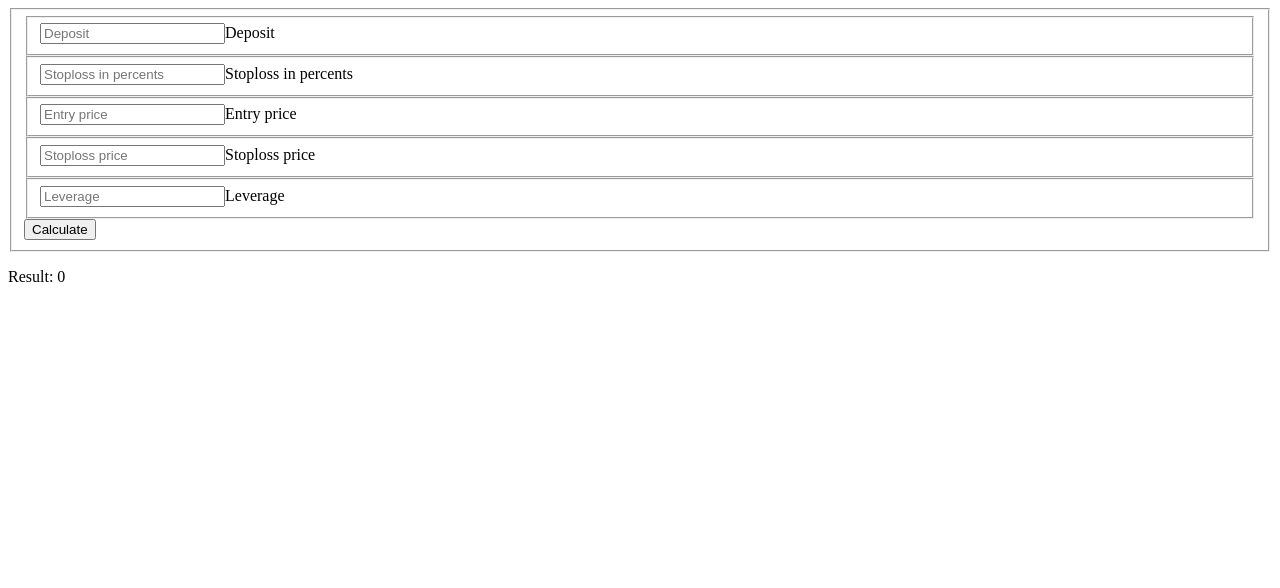
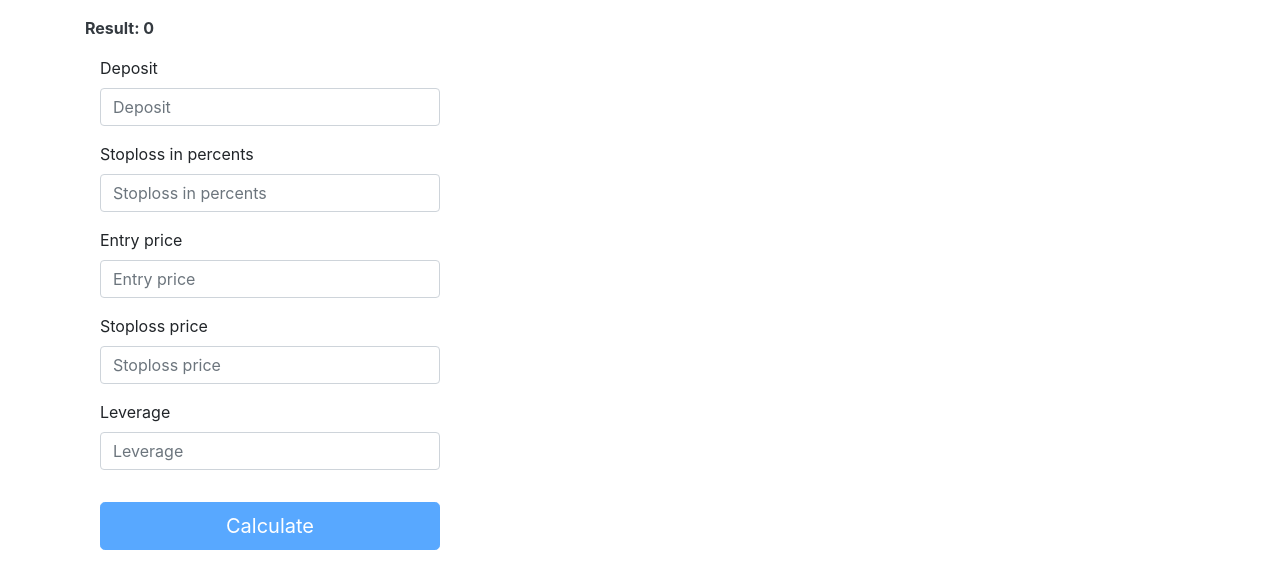
Before and after one commit to ArtemMarkevych1/leverage-calculator, an Angular app: page / in a window 1280 px wide. Shown: the top 588 px of the page. Built offline with nearby package versions, Linux system fonts and the light colour scheme.

Commit message:
Add bootstrap styling. Add form validation.

```diff
--- a/angular.json
+++ b/angular.json
@@ -32,7 +32,8 @@
             "styles": [
               "src/styles.scss"
             ],
-            "scripts": []
+            "scripts": [
+            ]
           },
           "configurations": {
             "production": {
--- a/src/app/app.component.html
+++ b/src/app/app.component.html
@@ -1,58 +1,85 @@
+  <div class="container page mt-3">
+    <p class="text-dark font-weight-bold">Result: {{moneyInDeal}}</p>
     <form [formGroup]="investForm" (ngSubmit)="onSubmit()">
-  <fieldset>
-    <fieldset class="form-group">
-      <input
-        type="text"
-        class="form-control form-control-lg"
+<!--      <div class="row">-->
+        <div class="col-md-4">
+          <div class="form-group">
+            <label for="deposit">Deposit</label>
+            <input type="text"
+                   class="form-control"
+                   id="deposit"
                    placeholder="Deposit"
                    formControlName="deposit"
-      />
-      <label>Deposit</label>
-    </fieldset>
-    <fieldset class="form-group">
-      <input
-        type="text"
-        class="form-control form-control-lg"
+            >
+            <div
+              *ngIf="investForm.controls['deposit'].invalid && (investForm.controls['deposit'].dirty || investForm.controls['deposit'].touched)"
+              class="text-danger">
+              Only numbers are allowed.
+            </div>
+          </div>
+          <div class="form-group">
+            <label for="stopLossInPercents">Stoploss in percents</label>
+            <input type="text"
+                   class="form-control"
+                   id="stopLossInPercents"
                    placeholder="Stoploss in percents"
                    formControlName="stopLossInPercents"
-      />
-      <label>Stoploss in percents</label>
-    </fieldset>
-    <fieldset class="form-group">
-      <input
-        type="text"
-        class="form-control form-control-lg"
+            >
+            <div
+              *ngIf="investForm.controls['stopLossInPercents'].invalid && (investForm.controls['stopLossInPercents'].dirty || investForm.controls['stopLossInPercents'].touched)"
+              class="text-danger">
+              Only numbers are allowed.
+            </div>
+          </div>
+          <div class="form-group">
+            <label for="entryPrice">Entry price</label>
+            <input type="text"
+                   class="form-control"
+                   id="entryPrice"
                    placeholder="Entry price"
                    formControlName="entryPrice"
-      />
-      <label>Entry price</label>
-    </fieldset>
-    <fieldset class="form-group">
-      <input
-        type="text"
-        class="form-control form-control-lg"
+            >
+            <div
+              *ngIf="investForm.controls['entryPrice'].invalid && (investForm.controls['entryPrice'].dirty || investForm.controls['entryPrice'].touched)"
+              class="text-danger">
+              Only numbers are allowed.
+            </div>
+          </div>
+          <div class="form-group">
+            <label for="stopLossPrice">Stoploss price</label>
+            <input type="text"
+                   class="form-control"
+                   id="stopLossPrice"
                    placeholder="Stoploss price"
                    formControlName="stopLossPrice"
-      />
-      <label>Stoploss price</label>
-    </fieldset>
-    <fieldset class="form-group">
-      <input
-        type="text"
-        class="form-control form-control-lg"
+            >
+            <div
+              *ngIf="investForm.controls['stopLossPrice'].invalid && (investForm.controls['stopLossPrice'].dirty || investForm.controls['stopLossPrice'].touched)"
+              class="text-danger">
+              Only numbers are allowed.
+            </div>
+          </div>
+          <div class="form-group">
+            <label for="leverage">Leverage</label>
+            <input type="text"
+                   class="form-control"
+                   id="leverage"
                    placeholder="Leverage"
                    formControlName="leverage"
-      />
-      <label>Leverage</label>
-    </fieldset>
+            >
+            <div
+              *ngIf="investForm.controls['leverage'].invalid && (investForm.controls['leverage'].dirty || investForm.controls['leverage'].touched)"
+              class="text-danger">
+              Only numbers are allowed.
+            </div>
+          </div>
           <button
-      class="btn btn-lg btn-primary pull-xs-right"
+            class="btn btn-lg btn-primary pull-xs-right mt-3 w-100"
             type="submit"
-      [disabled]="!investForm"
+            [disabled]="investForm.invalid || investForm.pending || hasEmptyFields()"
           >
             Calculate
           </button>
-  </fieldset>
+        </div>
     </form>
-
-<p>Result: {{moneyInDeal}}</p>
+  </div>
--- a/src/app/app.component.ts
+++ b/src/app/app.component.ts
@@ -1,38 +1,58 @@
-import {Component} from '@angular/core';
-import {FormControl, FormGroup, Validators} from '@angular/forms';
+import {Component, OnInit} from '@angular/core';
+import {FormBuilder, FormGroup, Validators} from '@angular/forms';
 
 @Component({
   selector: 'app-root',
   templateUrl: './app.component.html',
   styleUrls: ['./app.component.scss']
 })
-export class AppComponent {
-  investForm: FormGroup;
+export class AppComponent implements OnInit {
+  investForm!: FormGroup;
   moneyInDeal: number = 0;
 
-  constructor() {
-    this.investForm = new FormGroup({
-      deposit: new FormControl('', [Validators.required, Validators.pattern('^[0-9]+$')]),
-      stopLossInPercents: new FormControl('', [Validators.required, Validators.pattern('^[0-9]+$')]),
-      entryPrice: new FormControl('', [Validators.required, Validators.pattern('^[0-9]+$')]),
-      stopLossPrice: new FormControl('', [Validators.required, Validators.pattern('^[0-9]+$')]),
-      leverage: new FormControl('', [Validators.required, Validators.pattern('^[0-9]+$')]),
+  constructor(private fb: FormBuilder) {
+  }
+
+  initializeForm(): void {
+    this.investForm = this.fb.group({
+      deposit: ['', Validators.pattern('^[0-9]*$')],
+      stopLossInPercents: ['', Validators.pattern('^[0-9]*$')],
+      entryPrice: ['', Validators.pattern('^[0-9]*$')],
+      stopLossPrice: ['', Validators.pattern('^[0-9]*$')],
+      leverage: ['', Validators.pattern('^[0-9]*$')]
     });
+
+
+    // this.investForm = this.fb.group({
+    //   deposit: new FormControl('', [Validators.required, Validators.pattern('^[0-9]+$')]),
+    //   stopLossInPercents: new FormControl('', [Validators.required, Validators.pattern('^[0-9]+$')]),
+    //   entryPrice: new FormControl('', [Validators.required, Validators.pattern('^[0-9]+$')]),
+    //   stopLossPrice: new FormControl('', [Validators.required, Validators.pattern('^[0-9]+$')]),
+    //   leverage: new FormControl('', [Validators.required, Validators.pattern('^[0-9]+$')]),
+    // })
   }
 
   calculateData(): void {
-    const movement = Number(this.investForm.value.entryPrice) > Number(this.investForm.value.stopLossPrice)
+    const priceMovement = Number(this.investForm.value.entryPrice) > Number(this.investForm.value.stopLossPrice)
       ? Number(((1 - (Number(this.investForm.value.stopLossPrice) / Number(this.investForm.value.entryPrice))) * 100).toFixed(2)) // long
       : Number((((Number(this.investForm.value.stopLossPrice) / Number(this.investForm.value.entryPrice)) - 1) * 100).toFixed(2)); // short
 
     this.moneyInDeal =
       Number((Number(this.investForm.value.deposit)
         * Number(this.investForm.value.stopLossInPercents) / 100
-        * (100 / (movement * Number(this.investForm.value.leverage)))).toFixed(2));
+        * (100 / (priceMovement * Number(this.investForm.value.leverage)))).toFixed(2));
   }
 
   onSubmit(): void {
-    this.calculateData()
+    this.calculateData();
+  }
+
+  hasEmptyFields(): boolean {
+    return Object.values(this.investForm.value).some(value => value === '');
+  }
+
+  ngOnInit(): void {
+    this.initializeForm();
   }
 
 }
--- a/src/app/app.module.ts
+++ b/src/app/app.module.ts
@@ -11,7 +11,7 @@ import {AppComponent} from './app.component';
   imports: [
     BrowserModule,
     AppRoutingModule,
-    ReactiveFormsModule
+    ReactiveFormsModule,
   ],
   providers: [],
   bootstrap: [AppComponent]
--- a/src/index.html
+++ b/src/index.html
@@ -6,6 +6,7 @@
   <base href="/">
   <meta name="viewport" content="width=device-width, initial-scale=1">
   <link rel="icon" type="image/x-icon" href="favicon.ico">
+  <link rel="stylesheet" href="https://stackpath.bootstrapcdn.com/bootstrap/4.4.1/css/bootstrap.min.css" integrity="sha384-Vkoo8x4CGsO3+Hhxv8T/Q5PaXtkKtu6ug5TOeNV6gBiFeWPGFN9MuhOf23Q9Ifjh" crossorigin="anonymous">
 </head>
 <body>
   <app-root></app-root>
```
Lines whose indentation alone changed are shown as unchanged.
